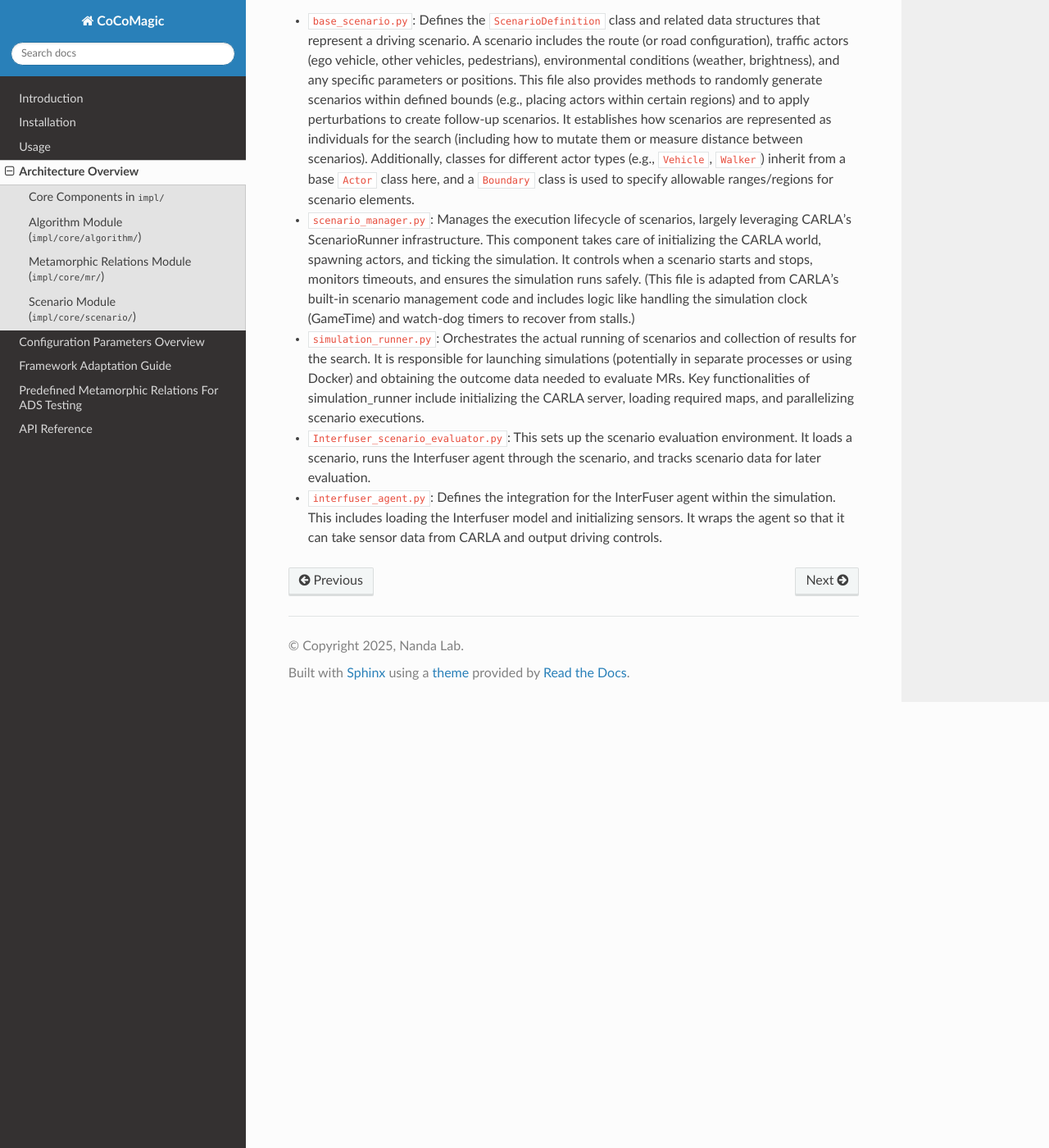
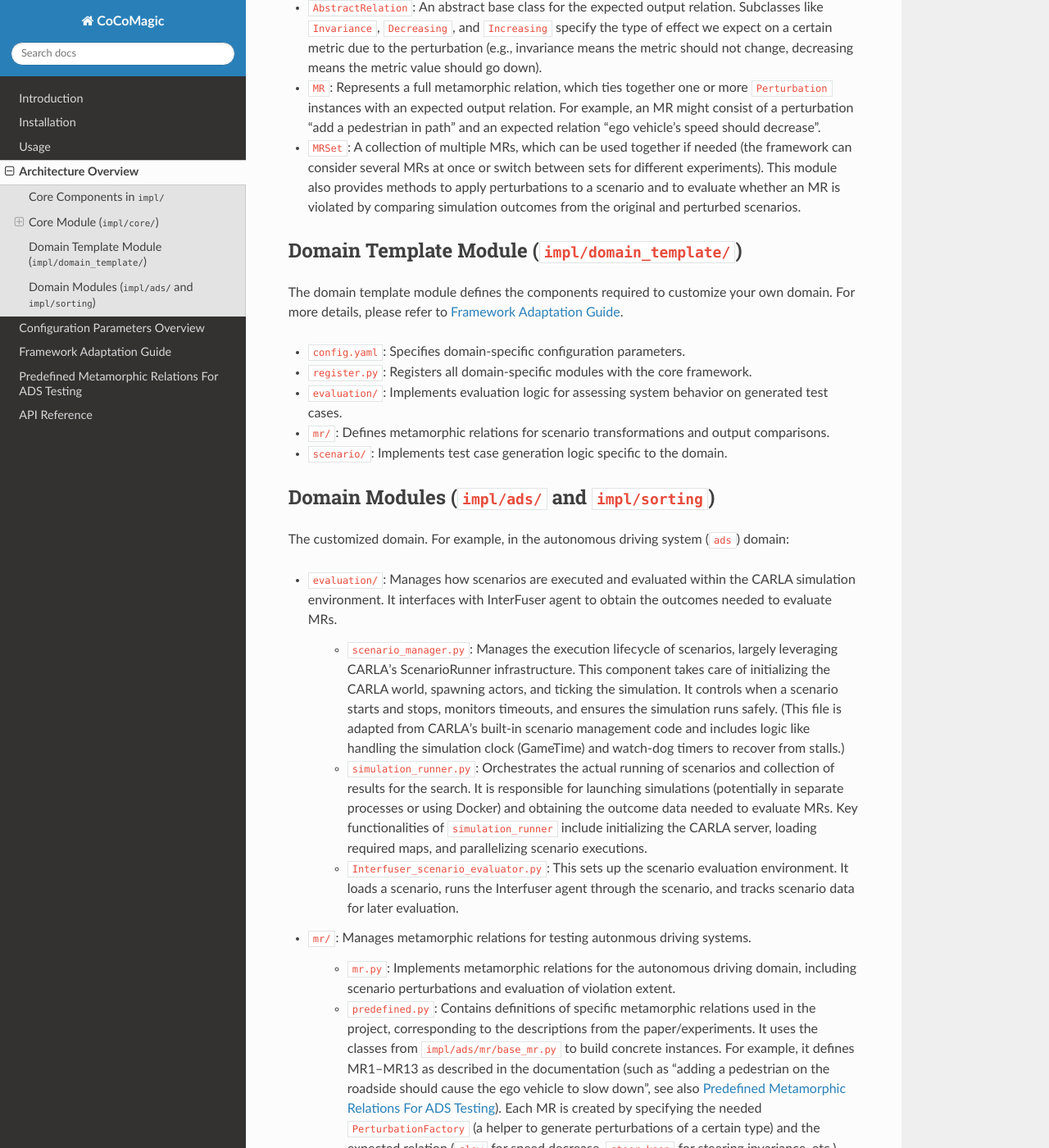
Before and after one commit to ainlamyae/CoCoMEGA, a Sphinx documentation site: the page built from docs/arch.rst, in a window 1280 px wide and 1400 px high, scrolled down 2996 px. Shown: the whole window at 82% size. Built offline with Sphinx 7.4.7 and the Read the Docs theme 3.1.0, drawn with Linux system fonts in a browser that asks for light colours; some of the changed text lies outside the part shown.

Commit message:
Update architecture, guide, and usage documentation

```diff
--- a/docs/arch.rst
+++ b/docs/arch.rst
@@ -3,7 +3,7 @@ Architecture Overview
 
 Below is an overview of the code structure, showing its key modules:
 
-::
+.. code-block:: text
 
    project
    ├── conf/
@@ -28,12 +28,21 @@ Below is an overview of the code structure, showing its key modules:
        │   └── scenario/
        │       └── base_scenario.py
        ├── domain_template/
-       └── [domain] (using ads as an example)
+       │   ├── config.yaml
+       │   ├── register.py
+       │   ├── evaluation/
+       │   │   └── domain_evaluation.py
+       │   ├── mr/
+       │   │   ├── domain_mr.py
+       │   │   └── domain_predefined.py
+       │   └── scenario/
+       │       └── domain_scenario.py
+       └── [domain] (using `ads` as an example)
            ├── config.yaml
            ├── register.py
            ├── evaluation/
+           │   ├── scenario_manager.py
            │   ├── simulation_runner.py
-           │   ├── route_scenario.py
            │   └── interfuser_scenario_evaluator.py
            ├── mr/
            │   ├── mr.py
@@ -46,11 +55,12 @@ Below is an overview of the code structure, showing its key modules:
            └── utils/
                ├── carla_utils.py
                ├── docker_utils.py
+               ├── math_utils.py
+               ├── process_utils.py
                ├── trajectory.py
                ├── visualization.py
                ├── metrics.py
-               ├── explain.py
-               └── math_utils.py
+               └── explain.py
 
 Core Components in ``impl/``
 ----------------------------
@@ -62,85 +72,131 @@ Core Components in ``impl/``
   ``conf/config.yaml``) and makes them available via a global ``CONFIG`` object. All other parts of the code use this
   for parameters like search budget, population sizes, scenario settings, file paths, Docker image configs, etc.
 - ``problem.py``: Defines the optimization problem and integrates all components. This sets up the evolutionary framework:
-  it registers genetic operators, and defines the fitness function. The ``problem.py`` ties together scenarios from
-  ``core/scenario/``, perturbations/MRs from ``core/mr/``, and algorithms from ``core/algorithm/``.
-- ``core/algorithm/``: Contains implementations of search algorithms used to generate diverse test cases.
-- ``core/mr/``: Defines metamorphic relations and mechanisms to evaluate them.
-- ``core/scenario/``: Manages scenario definition, execution, and evaluation in simulation environments.
-- ``utils/``: Offers utility functions supporting simulation interaction, mathematical operations, and result visualization.
+  it registers genetic operators, and defines the fitness function. The ``problem.py`` ties together scenarios,
+  perturbations/MRs, and algorithms from the registered domain.
+- ``core/``: Contains the domain-agnostic components. This module provides implementations of search algorithms and
+  baseline methods, along with the base classes for scenarios and perturbations that define common functionalities. It
+  also includes a domain factory that allows seamless integration of customized domains.
+- ``domain_template/``: Provides templates for creating custom domains. These templates outline all the methods that need
+  to be implemented to ensure compatibility and proper functionality within the framework.
+
+Core Module (``impl/core/``)
+----------------------------
+
+The core module provides domain-agnostic components:
+
+- ``domain_factory.py``: Loads domain-specific components by dynamically importing the domain registry module and
+  retrieving its defined elements. It also manages the loading of domain-specific configuration files.
+- ``algorithm/``: Contains implementations of search algorithms used to generate diverse test cases.
+- ``evaluation/``: Provides a base class ``BaseEvaluator`` (in ``evaluation/base_evaluation.py``) for managing scenario
+  execution and evaluation within simulation environments.
+- ``scenario/``: Provides a base class ``AbstractScenarioDefinition`` (in ``scenario/base_scenario.py``) for defining
+  scenarios, together with common functionalities.
+- ``mr/``: Provides several base classes (in ``mr/base_mr.py``) for defining metamorphic relations and evaluation
+  mechanisms, along with shared functionalities.
 
 Algorithm Module (``impl/core/algorithm/``)
--------------------------------------------
+~~~~~~~~~~~~~~~~~~~~~~~~~~~~~~~~~~~~~~~~~~~
 
 The algorithm module contains implementations of the search strategies, including CoCoMagic's custom algorithm and baseline methods:
 
 - ``base.py``: Defines ``BaseAlgorithm``, an abstract base class that provides common functionality for all search
   algorithms (initialization, logging setup, result recording, etc.). It sets up the general solve loop structure and
   statistics gathering using *DEAP* tools.
+- ``budget.py``: Defines the budget used in the search.
 - ``ccea.py``: Implements the Cooperative Co-Evolutionary Algorithm (CCEA) that powers CoCoMagic. This algorithm co-evolves
   two populations, one of base scenarios and one of perturbations, collaborating to find scenario combinations that
-  maximize MR violations.
+  maximize the defined fitness. It also integrates constraining mechanisms and population initialization strategies.
 - ``ga.py``: A Standard Genetic Algorithm (SGA) implementation. It evolves a single population of complete solutions
   (each solution encoding a scenario and its perturbations together) using crossover and mutation. This serves as a
   baseline to compare against CoCoMagic's co-evolutionary approach.
 - ``rs.py``: A Random Search (RS) strategy. Instead of evolving populations, this method randomly samples scenarios and
   perturbations. It's used as a simple baseline to assess the benefit of guided search.
 
-Metamorphic Relations Module (``impl/core/mr/``)
-------------------------------------------------
+Metamorphic Relation Module (``impl/core/mr/``)
+~~~~~~~~~~~~~~~~~~~~~~~~~~~~~~~~~~~~~~~~~~~~~~~~
 
-The metamorphic relations module defines how metamorphic relations are represented and checked. This is central to encoding
-the testing oracle for CoCoMagic (what constitutes a failure or interesting finding in the autonomous driving context):
+The metamorphic relation module constains several abstract base classes that define how metamorphic relations are
+represented and checked. This is central to encoding the testing oracle for CoCoMagic (what constitutes a failure or
+interesting finding in the autonomous driving context). ``base_mr.py`` defines core classes for metamorphic relations:
 
-- ``base_mr.py``: Defines core classes for metamorphic relations:
+- ``AbstractPerturbation``: Represents a single modification to apply to a scenario (e.g., adding a pedestrian, changing
+  weather conditions). It includes the category of the perturbation (what is being changed), the operation type
+  (add, remove, replace), and the value or range of change.
+- ``Perturbations``: Represents a sequence of perturbations and implements several genetic operators for their manipulation.
+- ``AbstractPerturbationFactory``: An abstract base class for creating specific perturbations. Subclasses of this class
+  define how particular perturbations are instantiated.
+- ``AbstractRelation``: An abstract base class for the expected output relation. Subclasses like ``Invariance``,
+  ``Decreasing``, and ``Increasing`` specify the type of effect we expect on a certain metric due to the perturbation
+  (e.g., invariance means the metric should not change, decreasing means the metric value should go down).
+- ``MR``: Represents a full metamorphic relation, which ties together one or more ``Perturbation`` instances with an
+  expected output relation. For example, an MR might consist of a perturbation "add a pedestrian in path" and an
+  expected relation "ego vehicle's speed should decrease".
+- ``MRSet``: A collection of multiple MRs, which can be used together if needed (the framework can consider several
+  MRs at once or switch between sets for different experiments). This module also provides methods to apply
+  perturbations to a scenario and to evaluate whether an MR is violated by comparing simulation outcomes from the
+  original and perturbed scenarios.
 
-    - ``Perturbation``: Represents a single modification to apply to a scenario (e.g., adding a pedestrian, changing
-      weather conditions). It includes the category of the perturbation (what is being changed), the operation type
-      (add, remove, replace), and the value or range of change.
-    - ``Relation``: An abstract base class for the expected output relation. Subclasses like *Invariance*, *Decreasing*,
-      and *Increasing* specify the type of effect we expect on a certain metric due to the perturbation (e.g., invariance
-      means the metric should not change, decreasing means the metric value should go down).
-    - ``MR``: Represents a full metamorphic relation, which ties together one or more ``Perturbation`` instances with an
-      expected output relation. For example, an MR might consist of a perturbation "add a pedestrian in path" and an
-      expected relation "ego vehicle's speed should decrease".
-    - ``MRSet``: A collection of multiple MRs, which can be used together if needed (the framework can consider several
-      MRs at once or switch between sets for different experiments). This module also provides methods to apply
-      perturbations to a scenario and to evaluate whether an MR is violated by comparing simulation outcomes from the
-      original and perturbed scenarios.
+Domain Template Module (``impl/domain_template/``)
+--------------------------------------------------
 
-- ``predefined.py``: Contains definitions of specific metamorphic relations used in the project, corresponding to the
-  descriptions from the paper/experiments. It uses the classes from ``impl/core/base_mr.py`` to build concrete instances.
-  For example, it defines MR1–MR13 as described in the documentation (such as "adding a pedestrian on the roadside
-  should cause the ego vehicle to slow down"). Each MR is created by specifying the needed ``PerturbationFactory`` (a
-  helper to generate perturbations of a certain type) and the expected relation (``slow`` for speed decrease,
-  ``steer_keep`` for steering invariance, etc.).
+The domain template module defines the components required to customize your own domain.
+For more details, please refer to :doc:`guide`.
 
-Scenario Module (``impl/core/scenario/``)
------------------------------------------
+- ``config.yaml``: Specifies domain-specific configuration parameters.
+- ``register.py``: Registers all domain-specific modules with the core framework.
+- ``evaluation/``: Implements evaluation logic for assessing system behavior on generated test cases.
+- ``mr/``: Defines metamorphic relations for scenario transformations and output comparisons.
+- ``scenario/``: Implements test case generation logic specific to the domain.
 
-The scenario module manages the generation, execution, and evaluation of driving scenarios in the CARLA simulator.
-It interfaces with InterFuser agent to obtain the outcomes needed to evaluate MRs.
-Major components of this module include:
+Domain Modules (``impl/ads/`` and ``impl/sorting``)
+---------------------------------------------------
 
-- ``base_scenario.py``: Defines the ``ScenarioDefinition`` class and related data structures that represent a
-  driving scenario. A scenario includes the route (or road configuration), traffic actors (ego vehicle, other vehicles,
-  pedestrians), environmental conditions (weather, brightness), and any specific parameters or positions. This file also
-  provides methods to randomly generate scenarios within defined bounds (e.g., placing actors within certain regions)
-  and to apply perturbations to create follow-up scenarios. It establishes how scenarios are represented as individuals
-  for the search (including how to mutate them or measure distance between scenarios). Additionally, classes for
-  different actor types (e.g., ``Vehicle``, ``Walker``) inherit from a base ``Actor`` class here, and a ``Boundary``
-  class is used to specify allowable ranges/regions for scenario elements.
-- ``scenario_manager.py``: Manages the execution lifecycle of scenarios, largely leveraging CARLA's ScenarioRunner
-  infrastructure. This component takes care of initializing the CARLA world, spawning actors, and ticking the simulation.
-  It controls when a scenario starts and stops, monitors timeouts, and ensures the simulation runs safely. (This file is
-  adapted from CARLA's built-in scenario management code and includes logic like handling the simulation clock (GameTime)
-  and watch-dog timers to recover from stalls.)
-- ``simulation_runner.py``: Orchestrates the actual running of scenarios and collection of results for the search. It is
-  responsible for launching simulations (potentially in separate processes or using Docker) and obtaining the outcome
-  data needed to evaluate MRs. Key functionalities of simulation_runner include initializing the CARLA server, loading
-  required maps, and parallelizing scenario executions.
-- ``Interfuser_scenario_evaluator.py``: This sets up the scenario evaluation environment. It loads a scenario, runs the
-  Interfuser agent through the scenario, and tracks scenario data for later evaluation.
-- ``interfuser_agent.py``: Defines the integration for the InterFuser agent within the simulation. This includes loading
-  the Interfuser model and initializing sensors. It wraps the agent so that it can take sensor data from CARLA and output
-  driving controls.
+The customized domain. For example, in the autonomous driving system (``ads``) domain:
+
+- ``evaluation/``: Manages how scenarios are executed and evaluated within the CARLA simulation environment. It interfaces
+  with InterFuser agent to obtain the outcomes needed to evaluate MRs.
+
+    - ``scenario_manager.py``: Manages the execution lifecycle of scenarios, largely leveraging CARLA's ScenarioRunner
+      infrastructure. This component takes care of initializing the CARLA world, spawning actors, and ticking the
+      simulation. It controls when a scenario starts and stops, monitors timeouts, and ensures the simulation runs safely.
+      (This file is adapted from CARLA's built-in scenario management code and includes logic like handling the simulation
+      clock (GameTime) and watch-dog timers to recover from stalls.)
+    - ``simulation_runner.py``: Orchestrates the actual running of scenarios and collection of results for the search.
+      It is responsible for launching simulations (potentially in separate processes or using Docker) and obtaining the
+      outcome data needed to evaluate MRs. Key functionalities of ``simulation_runner`` include initializing the CARLA
+      server, loading required maps, and parallelizing scenario executions.
+    - ``Interfuser_scenario_evaluator.py``: This sets up the scenario evaluation environment. It loads a scenario, runs
+      the Interfuser agent through the scenario, and tracks scenario data for later evaluation.
+
+- ``mr/``: Manages metamorphic relations for testing autonmous driving systems.
+
+    - ``mr.py``: Implements metamorphic relations for the autonomous driving domain, including scenario perturbations
+      and evaluation of violation extent.
+    - ``predefined.py``: Contains definitions of specific metamorphic relations used in the project, corresponding to the
+      descriptions from the paper/experiments. It uses the classes from ``impl/ads/mr/base_mr.py`` to build concrete
+      instances. For example, it defines MR1–MR13 as described in the documentation (such as "adding a pedestrian on the
+      roadside should cause the ego vehicle to slow down", see also :doc:`mrs`). Each MR is created by specifying the
+      needed ``PerturbationFactory`` (a helper to generate perturbations of a certain type) and the expected relation
+      (``slow`` for speed decrease, ``steer_keep`` for steering invariance, etc.).
+
+- ``scenario/``: Manages the generation of driving scenarios in the CARLA simulator.
+
+    - ``scenario_definition.py``: Defines the ``ScenarioDefinition`` class and related data structures that represent a
+      driving scenario. A scenario includes the route (or road configuration), traffic actors (ego vehicle, other vehicles,
+      pedestrians), environmental conditions (weather, brightness), and any specific parameters or positions. This file
+      also provides methods to randomly generate scenarios within defined bounds (e.g., placing actors within certain
+      regions) and to apply perturbations to create follow-up scenarios. It establishes how scenarios are represented as
+      individuals for the search (including how to mutate them or measure distance between scenarios). Additionally,
+      classes for different actor types (e.g., ``Vehicle``, ``Walker``) inherit from a base ``Actor`` class here, and a
+      ``Boundary`` class is used to specify allowable ranges/regions for scenario elements.
+
+- ``agent/``: Manages integration and configuration for InterFuser agents under test.
+
+    - ``interfuser_agent.py``: Defines the integration for the InterFuser agent within the simulation. This includes
+      loading the Interfuser model and initializing sensors. It wraps the agent so that it can take sensor data from
+      CARLA and output driving controls.
+    - ``interfuser_config_[version].py``: Defines configurations for different versions of the InterFuser model.
+
+- ``utils/``: Offers utility functions supporting simulation interaction, mathematical operations, and result visualization
+  and interpretation.
```
Also changed, not shown: docs/guide.rst (+26 -21 lines), docs/usage.rst (+36 -20 lines).
